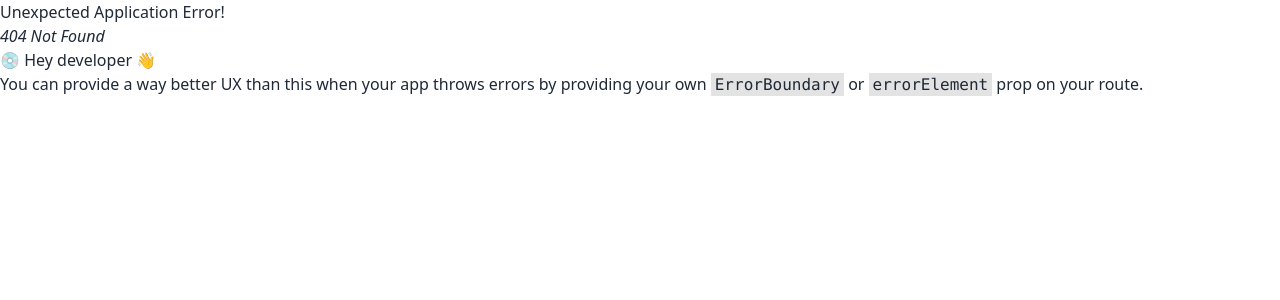
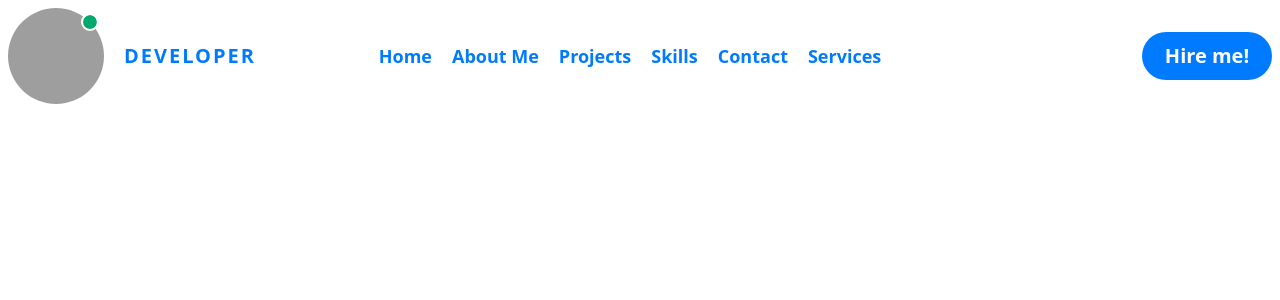
Before and after one commit to torikulislamv3/MY-PORTFOLIO-WEBSITE, a React (Vite) app: page /home in a window 1280 px wide. Before the commit this address had no page. Shown: the top 300 px of the page. Built offline with nearby package versions, Linux system fonts and the light colour scheme; grey boxes are pictures that could not be loaded.

Commit message:
navigation button added for navbar

```diff
--- /dev/null
+++ b/src/Components/Home/Home.jsx
@@ -0,0 +1,8 @@
+export const Home = () => {
+  return (
+    <div>
+
+    </div>
+  )
+}
+export default Home;
--- /dev/null
+++ b/src/Components/Navbar.jsx
@@ -0,0 +1,71 @@
+const Navbar = () => {
+  return (
+    <div className="navbar bg-base-100">
+  <div className="navbar-start">
+    <div className="dropdown">
+      <div tabIndex={0} role="button" className="btn btn-ghost lg:hidden">
+        <svg
+          xmlns="http://www.w3.org/2000/svg"
+          className="h-5 w-5"
+          fill="none"
+          viewBox="0 0 24 24"
+          stroke="currentColor">
+          <path
+            strokeLinecap="round"
+            strokeLinejoin="round"
+            strokeWidth="2"
+            d="M4 6h16M4 12h8m-8 6h16" />
+        </svg>
+      </div>
+      <ul
+        tabIndex={0}
+        className="menu menu-sm dropdown-content bg-base-100 rounded-box z-[1] mt-3 w-52 p-2 shadow">
+        <li><a>Item 1</a></li>
+        <li>
+          <a>Parent</a>
+          <ul className="p-2">
+            <li><a>Submenu 1</a></li>
+            <li><a>Submenu 2</a></li>
+          </ul>
+        </li>
+        <li><a>Item 3</a></li>
+      </ul>
+    </div>
+    <div className="avatar online">
+  <div className="w-24 rounded-full">
+    <img src="https://i.ibb.co/RCtxf18/face-logo-8252748-1280.png" />
+  </div>
+</div>
+<p className="pl-5 text-xl font-bold tracking-widest text-[#007BFF] hover:text-[#28A745]">DEVELOPER</p>
+  </div>
+  <div className="navbar-center hidden lg:flex">
+    <ul className="menu menu-horizontal px-1">
+
+     <button>
+     <li className="text-lg font-semibold text-[#007BFF] mr-5 hover:underline">Home</li>
+     </button>
+     <button>
+     <li className="text-lg font-semibold text-[#007BFF] mr-5 hover:underline">About Me</li>
+     </button>
+     <button>
+        <li className="text-lg font-semibold text-[#007BFF] mr-5 hover:underline">Projects</li>
+        </button>
+     <button>
+        <li className="text-lg font-semibold text-[#007BFF] mr-5 hover:underline">Skills</li>
+        </button>
+     <button>
+     <li className="text-lg font-semibold text-[#007BFF] mr-5 hover:underline">Contact</li>
+     </button>
+    <button>
+    <li className="text-lg font-semibold text-[#007BFF] mr-5 hover:underline">Services</li>
+    </button>
+    </ul>
+  </div>
+  <div className="navbar-end">
+    <button className="btn btn-outline rounded-full text-white bg-[#007BFF] w-[130px] hover:bg-[#28A745] border-none text-xl"><strong>Hire me!</strong></button>
+  </div>
+</div>
+  )
+}
+
+export default Navbar
--- /dev/null
+++ b/src/Components/Root.jsx
@@ -0,0 +1,13 @@
+import { Outlet } from "react-router-dom"
+import Navbar from "./Navbar"
+
+const Root = () => {
+  return (
+    <div>
+        <Outlet></Outlet>
+        <Navbar></Navbar>
+    </div>
+  )
+}
+
+export default Root
```
Also changed, not shown: src/main.jsx (+10 -1 lines).
